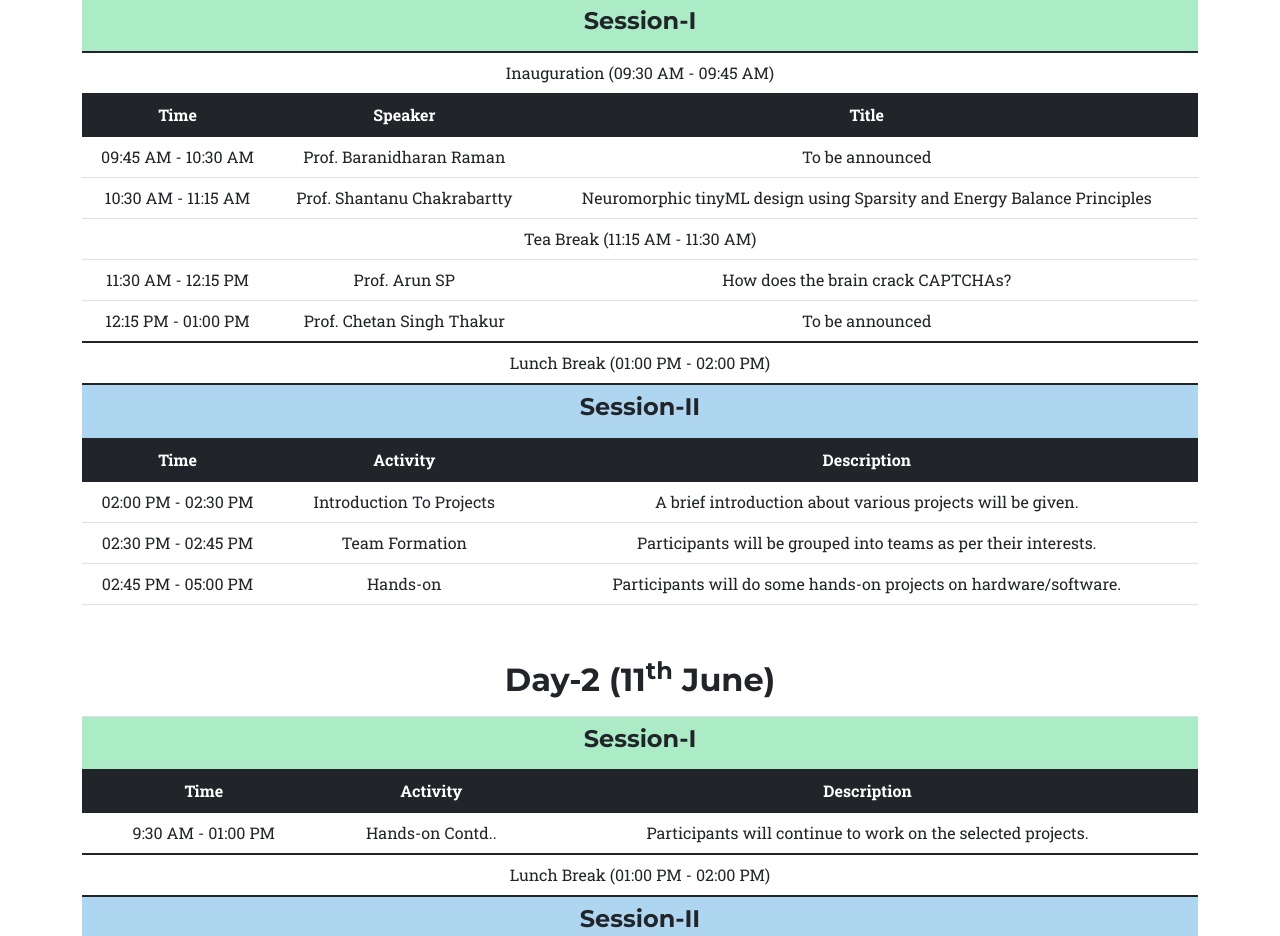
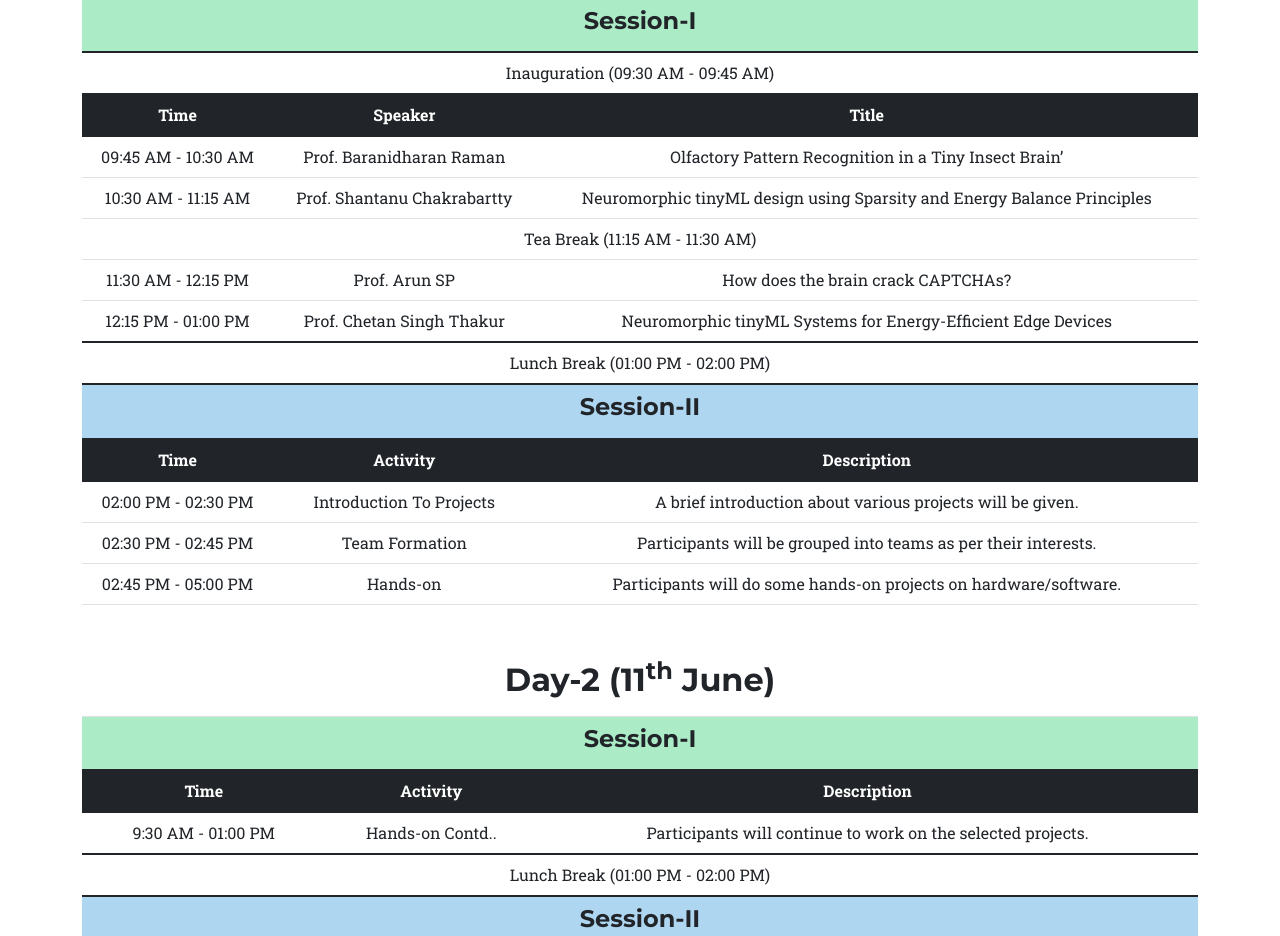
Before and after one commit to neuromorphic-tinyml/neuromorphic-tinyml.github.io, a plain HTML site: page docs/404.html in a window 1280 px wide. Shown: the part 3080-4016 px from the top of the page. Drawn offline with nearby package versions, Linux system fonts and the light colour scheme.

Commit message:
Update 404.html
updated the talks.

```diff
--- a/docs/404.html
+++ b/docs/404.html
@@ -316,7 +316,7 @@
               <tr>
                 <td>09:45 AM - 10:30 AM</td>
                 <td>Prof. Baranidharan Raman</td>
-                <td>To be announced</td>
+                <td>Olfactory Pattern Recognition in a Tiny Insect Brain’</td>
               </tr>
               <tr>
                 <td>10:30 AM - 11:15 AM</td>
@@ -337,7 +337,7 @@
               <tr>
                 <td>12:15 PM - 01:00 PM</td>
                 <td>Prof. Chetan Singh Thakur</td>
-                <td>To be announced</td>
+                <td>Neuromorphic tinyML Systems for Energy-Efficient Edge Devices</td>
               </tr>
             </tbody>
             <tr>
```
